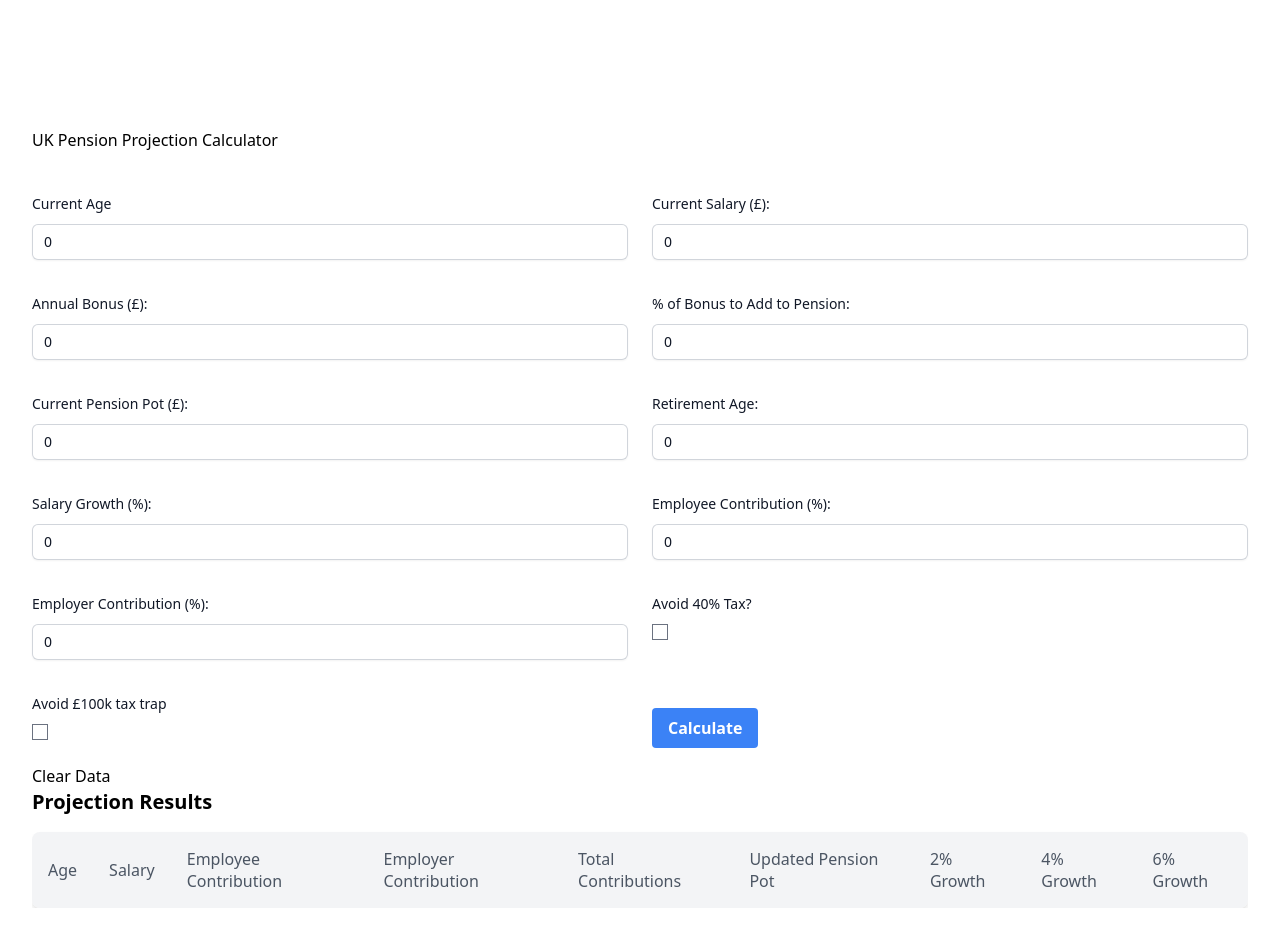
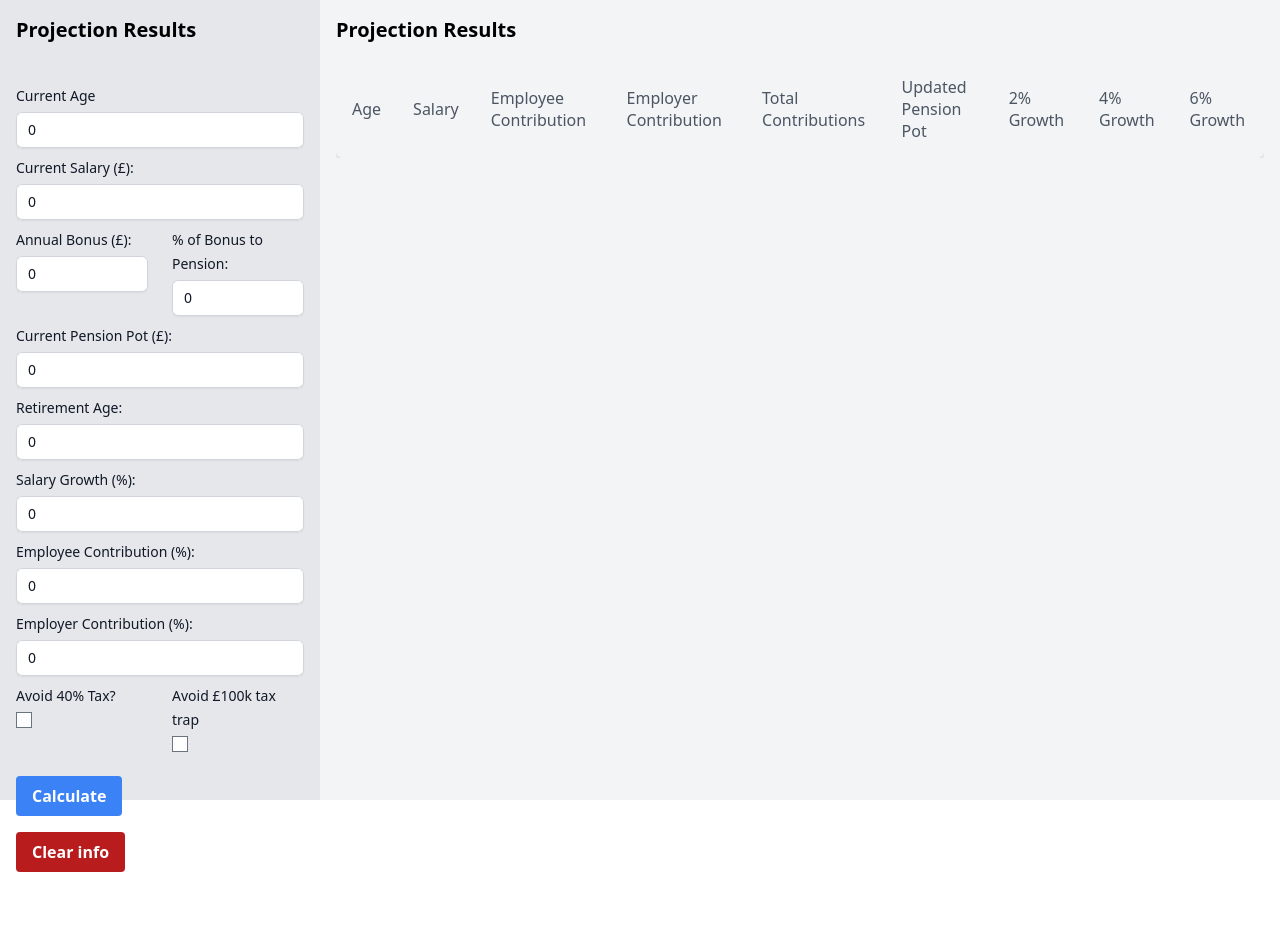
Before and after one commit to jagmitg/uk-pension-projection-calculator, a React (Create React App) app: page / in a window 1280 px wide. Shown: the top 946 px of the page. After the commit the page ends 872 px from the top, so only its background shows below. Built offline with nearby package versions, Linux system fonts and the light colour scheme.

Commit message:
New design implementation with tailwind

```diff
--- a/src/CalculatorForm.tsx
+++ b/src/CalculatorForm.tsx
@@ -9,20 +9,23 @@ interface CalculatorFormProps {
 
 export const CalculatorForm: React.FC<CalculatorFormProps> = ({ state, onValueChange, onCalculate }) => {
     return (
+        <>
+            <h2 className="text-xl font-semibold mb-4">Projection Results</h2>
+
             <form>
                 <div className="space-y-12">
-                <div className="mt-10 grid grid-cols-1 gap-x-6 gap-y-8 sm:grid-cols-6">
-                    <div className="sm:col-span-3">
+                    <div className="mt-10 grid grid-cols-1 gap-x-6 gap-y-2 sm:grid-cols-6">
+                        <div className="col-span-full">
                             <label
                                 htmlFor="currentAge"
                                 className="block text-sm font-medium leading-6 text-gray-900"
                             >
                                 Current Age
                             </label>
-                        <div className="mt-2">
+                            <div className="mt-1">
                                 <input
                                     type="number"
-                                name="currentAge"
+                                    name="currentA  ge"
                                     value={state.currentAge}
                                     onChange={onValueChange}
                                     className="block w-full rounded-md border-0 py-1.5 text-gray-900 shadow-sm ring-1 ring-inset ring-gray-300 placeholder:text-gray-400 focus:ring-2 focus:ring-inset focus:ring-indigo-600 sm:text-sm sm:leading-6"
@@ -30,14 +33,14 @@ export const CalculatorForm: React.FC<CalculatorFormProps> = ({ state, onValueCh
                             </div>
                         </div>
 
-                    <div className="sm:col-span-3">
+                        <div className="col-span-full">
                             <label
                                 htmlFor="currentSalary"
                                 className="block text-sm font-medium leading-6 text-gray-900"
                             >
                                 Current Salary (£):
                             </label>
-                        <div className="mt-2">
+                            <div className="mt-1">
                                 <input
                                     type="number"
                                     name="currentSalary"
@@ -55,7 +58,7 @@ export const CalculatorForm: React.FC<CalculatorFormProps> = ({ state, onValueCh
                             >
                                 Annual Bonus (£):
                             </label>
-                        <div className="mt-2">
+                            <div className="mt-1">
                                 <input
                                     type="number"
                                     name="annualBonus"
@@ -71,9 +74,9 @@ export const CalculatorForm: React.FC<CalculatorFormProps> = ({ state, onValueCh
                                 htmlFor="bonusContributionPct"
                                 className="block text-sm font-medium leading-6 text-gray-900"
                             >
-                            % of Bonus to Add to Pension:
+                                % of Bonus to Pension:
                             </label>
-                        <div className="mt-2">
+                            <div className="mt-1">
                                 <input
                                     type="number"
                                     name="bonusContributionPct"
@@ -84,14 +87,14 @@ export const CalculatorForm: React.FC<CalculatorFormProps> = ({ state, onValueCh
                             </div>
                         </div>
 
-                    <div className="sm:col-span-3">
+                        <div className="col-span-full">
                             <label
                                 htmlFor="currentPensionPot"
                                 className="block text-sm font-medium leading-6 text-gray-900"
                             >
                                 Current Pension Pot (£):
                             </label>
-                        <div className="mt-2">
+                            <div className="mt-1">
                                 <input
                                     type="number"
                                     name="currentPensionPot"
@@ -102,14 +105,14 @@ export const CalculatorForm: React.FC<CalculatorFormProps> = ({ state, onValueCh
                             </div>
                         </div>
 
-                    <div className="sm:col-span-3">
+                        <div className="col-span-full">
                             <label
                                 htmlFor="retirementAge"
                                 className="block text-sm font-medium leading-6 text-gray-900"
                             >
                                 Retirement Age:
                             </label>
-                        <div className="mt-2">
+                            <div className="mt-1">
                                 <input
                                     type="number"
                                     name="retirementAge"
@@ -120,14 +123,14 @@ export const CalculatorForm: React.FC<CalculatorFormProps> = ({ state, onValueCh
                             </div>
                         </div>
 
-                    <div className="sm:col-span-3">
+                        <div className="col-span-full">
                             <label
                                 htmlFor="salaryGrowth"
                                 className="block text-sm font-medium leading-6 text-gray-900"
                             >
                                 Salary Growth (%):
                             </label>
-                        <div className="mt-2">
+                            <div className="mt-1">
                                 <input
                                     type="number"
                                     name="salaryGrowth"
@@ -138,14 +141,14 @@ export const CalculatorForm: React.FC<CalculatorFormProps> = ({ state, onValueCh
                             </div>
                         </div>
 
-                    <div className="sm:col-span-3">
+                        <div className="col-span-full">
                             <label
                                 htmlFor="employeeContributionPct"
                                 className="block text-sm font-medium leading-6 text-gray-900"
                             >
                                 Employee Contribution (%):
                             </label>
-                        <div className="mt-2">
+                            <div className="mt-1">
                                 <input
                                     type="number"
                                     name="employeeContributionPct"
@@ -156,14 +159,14 @@ export const CalculatorForm: React.FC<CalculatorFormProps> = ({ state, onValueCh
                             </div>
                         </div>
 
-                    <div className="sm:col-span-3">
+                        <div className="col-span-full">
                             <label
                                 htmlFor="employerContributionPct"
                                 className="block text-sm font-medium leading-6 text-gray-900"
                             >
                                 Employer Contribution (%):
                             </label>
-                        <div className="mt-2">
+                            <div className="mt-1">
                                 <input
                                     type="number"
                                     name="employerContributionPct"
@@ -181,7 +184,7 @@ export const CalculatorForm: React.FC<CalculatorFormProps> = ({ state, onValueCh
                             >
                                 Avoid 40% Tax?
                             </label>
-                        <div className="mt-2">
+                            <div className="mt-1">
                                 <input
                                     type="checkbox"
                                     name="avoid40Tax"
@@ -198,7 +201,7 @@ export const CalculatorForm: React.FC<CalculatorFormProps> = ({ state, onValueCh
                             >
                                 Avoid £100k tax trap
                             </label>
-                        <div className="mt-2">
+                            <div className="mt-1">
                                 <input
                                     type="checkbox"
                                     name="avoid100kTaxTrap"
@@ -220,5 +223,6 @@ export const CalculatorForm: React.FC<CalculatorFormProps> = ({ state, onValueCh
                     </div>
                 </div>
             </form>
+        </>
     );
 };
--- a/src/PensionProjectionCalculator.tsx
+++ b/src/PensionProjectionCalculator.tsx
@@ -1,7 +1,7 @@
-import React, { useState, useEffect } from 'react';
-import { PensionProjectionState, PensionProjectionResult } from './interfaces';
-import { CalculatorForm } from './CalculatorForm';
-import { ResultsTable } from './ResultsTable';
+import React, { useState, useEffect } from "react";
+import { PensionProjectionState, PensionProjectionResult } from "./interfaces";
+import { CalculatorForm } from "./CalculatorForm";
+import { ResultsTable } from "./ResultsTable";
 
 const PensionProjectionCalculator: React.FC = () => {
     const MAX_CONTRIBUTIONS = 60000;
@@ -19,12 +19,12 @@ const PensionProjectionCalculator: React.FC = () => {
         annualBonus: 0,
         bonusContributionPct: 0,
         avoid40Tax: false,
-    avoid100kTaxTrap: false,
+        avoid100kTaxTrap: false
     };
 
     // Initialize state and load from local storage if available
     const [state, setState] = useState<PensionProjectionState>(() => {
-    const localData = localStorage.getItem('pensionState');
+        const localData = localStorage.getItem("pensionState");
         return localData ? JSON.parse(localData) : initialState;
     });
 
@@ -32,14 +32,14 @@ const PensionProjectionCalculator: React.FC = () => {
 
     // Save to local storage on state change
     useEffect(() => {
-    localStorage.setItem('pensionState', JSON.stringify(state));
+        localStorage.setItem("pensionState", JSON.stringify(state));
     }, [state]);
 
     const handleChange = (e: React.ChangeEvent<HTMLInputElement>): void => {
         const { name, value, type, checked } = e.target;
         setState((prevState) => ({
             ...prevState,
-      [name]: type === 'checkbox' ? checked : parseFloat(value),
+            [name]: type === "checkbox" ? checked : parseFloat(value)
         }));
     };
 
@@ -55,13 +55,11 @@ const PensionProjectionCalculator: React.FC = () => {
             annualBonus,
             bonusContributionPct,
             avoid40Tax,
-      avoid100kTaxTrap,
+            avoid100kTaxTrap
         } = state;
 
         if (avoid40Tax && avoid100kTaxTrap) {
-      alert(
-        "Please select only one option between 'Avoid 40% Tax' and 'Avoid £100k tax trap'."
-      );
+            alert("Please select only one option between 'Avoid 40% Tax' and 'Avoid £100k tax trap'.");
             return;
         }
 
@@ -74,32 +72,27 @@ const PensionProjectionCalculator: React.FC = () => {
                 currentSalary *= 1 + salaryGrowth / 100;
             }
 
-      let employeeContributionVal =
-        (currentSalary * employeeContributionPct) / 100;
-      let employerContributionVal =
-        (currentSalary * employerContributionPct) / 100;
+            let employeeContributionVal = (currentSalary * employeeContributionPct) / 100;
+            let employerContributionVal = (currentSalary * employerContributionPct) / 100;
 
             let bonusContributionVal = (annualBonus * bonusContributionPct) / 100;
             employeeContributionVal += bonusContributionVal;
 
             if (avoid40Tax && currentSalary > INCOME_THRESHOLD_40_PCT) {
-        let taxableIncome =
-          currentSalary + annualBonus - employeeContributionVal;
+                let taxableIncome = currentSalary + annualBonus - employeeContributionVal;
                 if (taxableIncome > INCOME_THRESHOLD_40_PCT) {
                     employeeContributionVal += taxableIncome - INCOME_THRESHOLD_40_PCT;
                 }
             }
 
             if (avoid100kTaxTrap && currentSalary > TAX_TRAP_THRESHOLD) {
-        let taxableIncome =
-          currentSalary + annualBonus - employeeContributionVal;
+                let taxableIncome = currentSalary + annualBonus - employeeContributionVal;
                 if (taxableIncome > TAX_TRAP_THRESHOLD) {
                     employeeContributionVal += taxableIncome - TAX_TRAP_THRESHOLD;
                 }
             }
 
-      let totalContributions =
-        employeeContributionVal + employerContributionVal;
+            let totalContributions = employeeContributionVal + employerContributionVal;
 
             if (totalContributions > MAX_CONTRIBUTIONS) {
                 totalContributions = MAX_CONTRIBUTIONS;
@@ -117,7 +110,7 @@ const PensionProjectionCalculator: React.FC = () => {
                 updatedPensionPot: currentPensionPot,
                 twoPercentGrowth: currentPensionPot * 1.02,
                 fourPercentGrowth: currentPensionPot * 1.04,
-        sixPercentGrowth: currentPensionPot * 1.06,
+                sixPercentGrowth: currentPensionPot * 1.06
             });
         }
 
@@ -125,22 +118,34 @@ const PensionProjectionCalculator: React.FC = () => {
     };
 
     const handleClearLocalStorage = (): void => {
-    localStorage.removeItem('pensionState');
+        localStorage.removeItem("pensionState");
         setState(initialState);
         setResults([]);
     };
 
-
     return (
-    <div className="isolate bg-white px-6 py-24 sm:py-32 lg:px-8">
-      <h1>UK Pension Projection Calculator</h1>
+        <div className="flex h-screen">
+            <div className="w-1/4 bg-gray-200 p-4">
                 <CalculatorForm
                     state={state}
                     onValueChange={handleChange}
                     onCalculate={calculatePensionProjections}
                 />
-      <button onClick={handleClearLocalStorage}>Clear Data</button>
+
+                <div className="mt-4">
+                    <button
+                        className="bg-red-700 hover:bg-red-900 text-white font-bold py-2 px-4 rounded focus:outline-none focus:shadow-outline"
+                        type="button"
+                        onClick={handleClearLocalStorage}
+                    >
+                        Clear info
+                    </button>
+                </div>
+            </div>
+
+            <div className="w-3/4 bg-gray-100 p-4">
                 <ResultsTable results={results} />
+            </div>
         </div>
     );
 };
```
Lines whose indentation alone changed are shown as unchanged.
